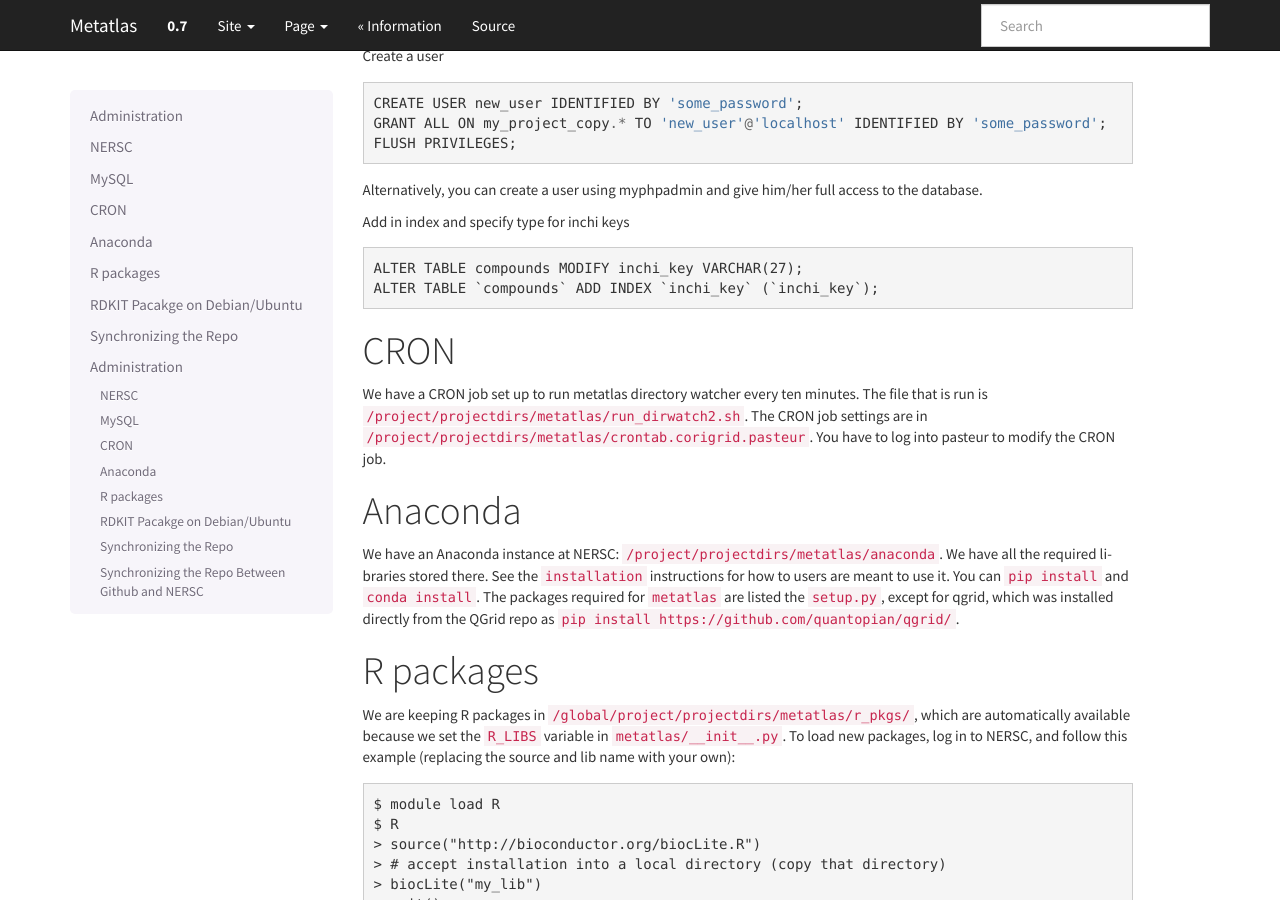
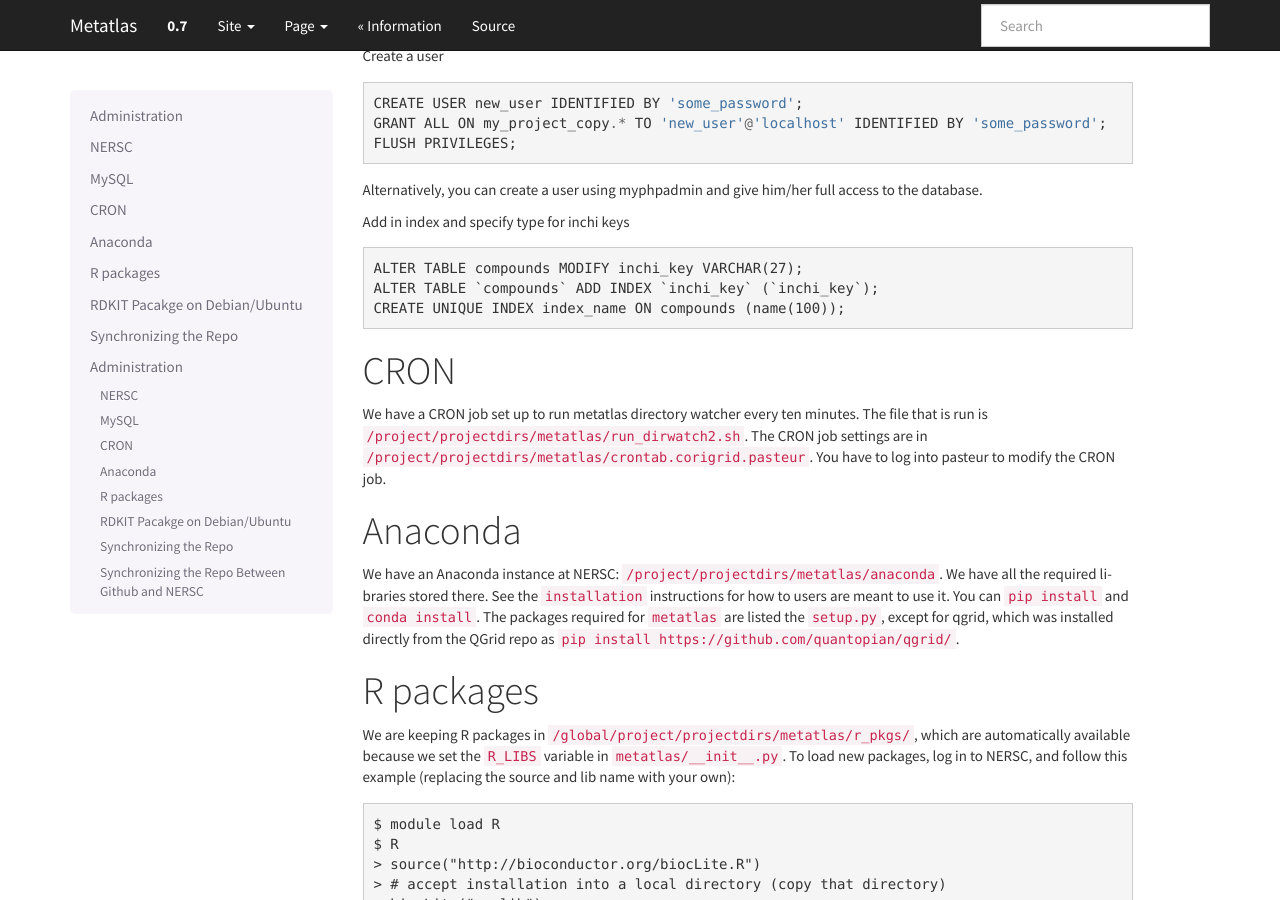
Before and after one commit to biorack/metatlas, a Sphinx documentation site: the page built from docs/source/admin.rst, in a window 1280 px wide and 900 px high, scrolled down 991 px. Built offline with Sphinx 7.4.7, drawn with Linux system fonts in a browser that asks for light colours; formulas are drawn with MathJax 3; pages that are not in the unit, such as notebooks, are missing from menus.

Commit message:
doc for index on compound name

```diff
--- a/docs/source/admin.rst
+++ b/docs/source/admin.rst
@@ -71,6 +71,8 @@
 
     ALTER TABLE compounds MODIFY inchi_key VARCHAR(27);
     ALTER TABLE `compounds` ADD INDEX `inchi_key` (`inchi_key`);
+    CREATE UNIQUE INDEX index_name ON compounds (name(100));
+
 
 CRON
 ----
```
